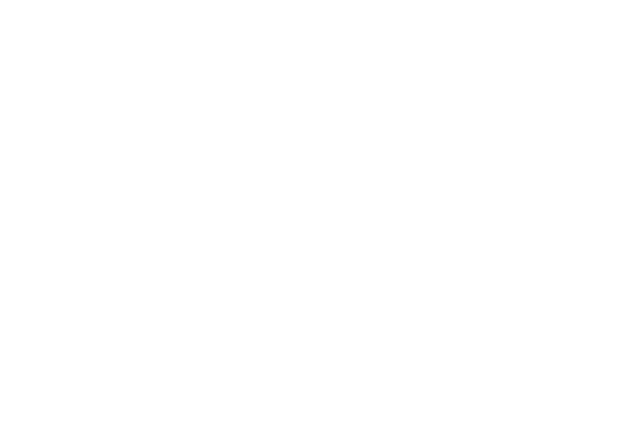
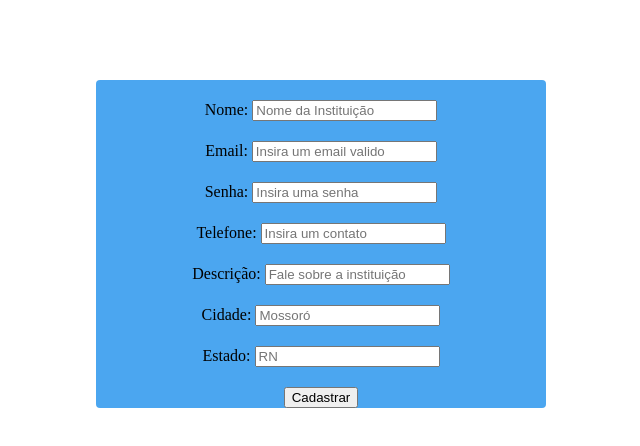
Before and after one commit to daraedna/front_miau, a React (Create React App) app: page /register in a window 1280 px wide. Shown: the top 446 px of the page, without its empty margins (319-959 px from the left). Built offline with nearby package versions, Linux system fonts and the light colour scheme.

Commit message:
Tela de Registro de Instituicao

```diff
--- a/src/pages/Login/index.js
+++ b/src/pages/Login/index.js
@@ -1,5 +1,6 @@
 import React, { useState } from 'react';
 import api from '../../services/api';
+import { Link } from 'react-router-dom';
 
 
 export default function Login({history}){
@@ -43,6 +44,9 @@
             /><br/>
 
             <button className="btn" type="submit"> Entrar </button>
+            <Link to="/register">
+                    Cadastrar
+            </Link>
 
             </form>
         </>
--- a/src/pages/Register/index.js
+++ b/src/pages/Register/index.js
@@ -1,6 +1,90 @@
-import React from 'react';
+import React, { useState } from 'react';
+import api from '../../services/api';
+
+export default function Register({ history }){
+
+    const [nameInst, setNameInst] = useState('');
+    const [emailInst, setEmailInst] = useState('');
+    const [passwordInst, setPasswordInst] = useState('');
+    const [phoneInst, setPhoneInst] = useState('');
+    const [descritionInst, setDescritionInst] = useState('');
+    const [cityInst, setCityInst] = useState('');
+    const [stateInst, setStateInst] = useState('');
+
+    async function handleSubmit(event){
+        event.preventDefault();
+
+        await api.post('/registerInst', { nameInst, emailInst, passwordInst, phoneInst, descritionInst, cityInst, stateInst })
+
+        history.push('/dashboard');
+    }
 
 
-export default function Register(){
-    return <div    />
+    return (
+
+        <form onSubmit={handleSubmit}>
+            <label htmlFor> Nome: </label>
+            <input
+                id= "nameInst"
+                placeholder="Nome da Instituição"
+                value={nameInst}
+                onChange={event => setNameInst(event.target.value)}
+            /><br/>
+
+            <label htmlFor> Email: </label>
+            <input
+                 id= "emailInst"
+                 type= "email"
+                 placeholder="Insira um email valido"
+                 value={emailInst}
+                 onChange={event =>setEmailInst(event.target.value)}
+             /><br/>
+
+            <label htmlFor> Senha: </label>
+            <input
+                id= "passwordInst"
+                type="password"
+                placeholder="Insira uma senha"
+                value={passwordInst}
+                onChange={event => setPasswordInst(event.target.value)}
+            /><br/>
+
+            <label htmlFor> Telefone: </label>
+            <input
+                id= "phone"
+                placeholder="Insira um contato"
+                value={phoneInst}
+                onChange={event => setPhoneInst(event.target.value)}
+            /><br/>
+
+            <label htmlFor> Descrição: </label>
+            <input
+                id= "descrition"
+                placeholder="Fale sobre a instituição"
+                value={descritionInst}
+                onChange={event => setDescritionInst(event.target.value)}
+            /><br/>
+
+            <label htmlFor> Cidade: </label>
+            <input
+                id= "city"
+                placeholder="Mossoró"
+                value={cityInst}
+                onChange={event => setCityInst(event.target.value)}
+            /><br/>
+
+            <label htmlFor> Estado: </label>
+            <input
+                id= "state"
+                placeholder="RN"
+                value={stateInst}
+                onChange={event => setStateInst(event.target.value)}
+            /><br/>
+
+            <button className="btn" type="submit"> Cadastrar </button>
+
+        </form>
+    )
+
+
 }
```
